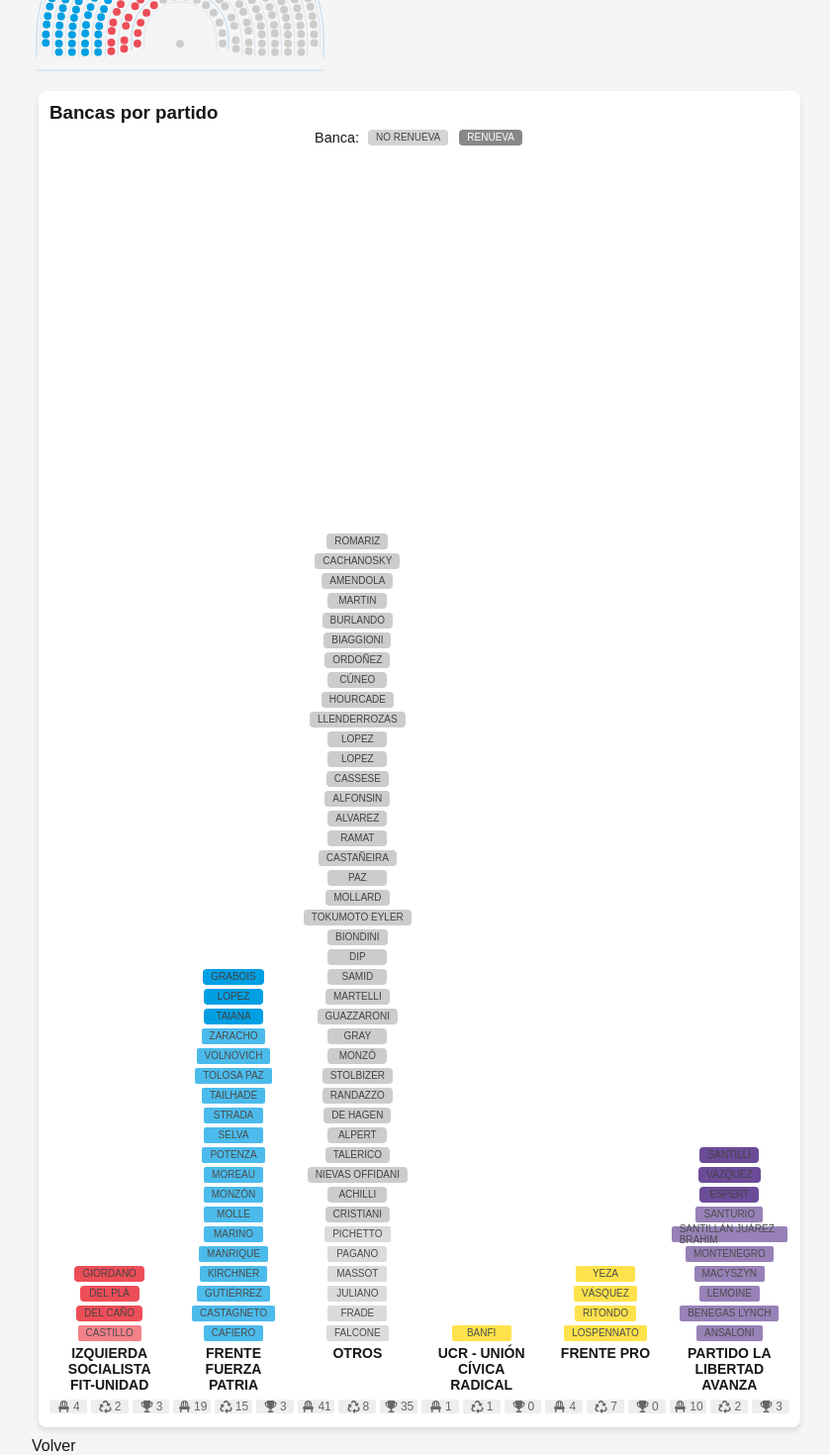
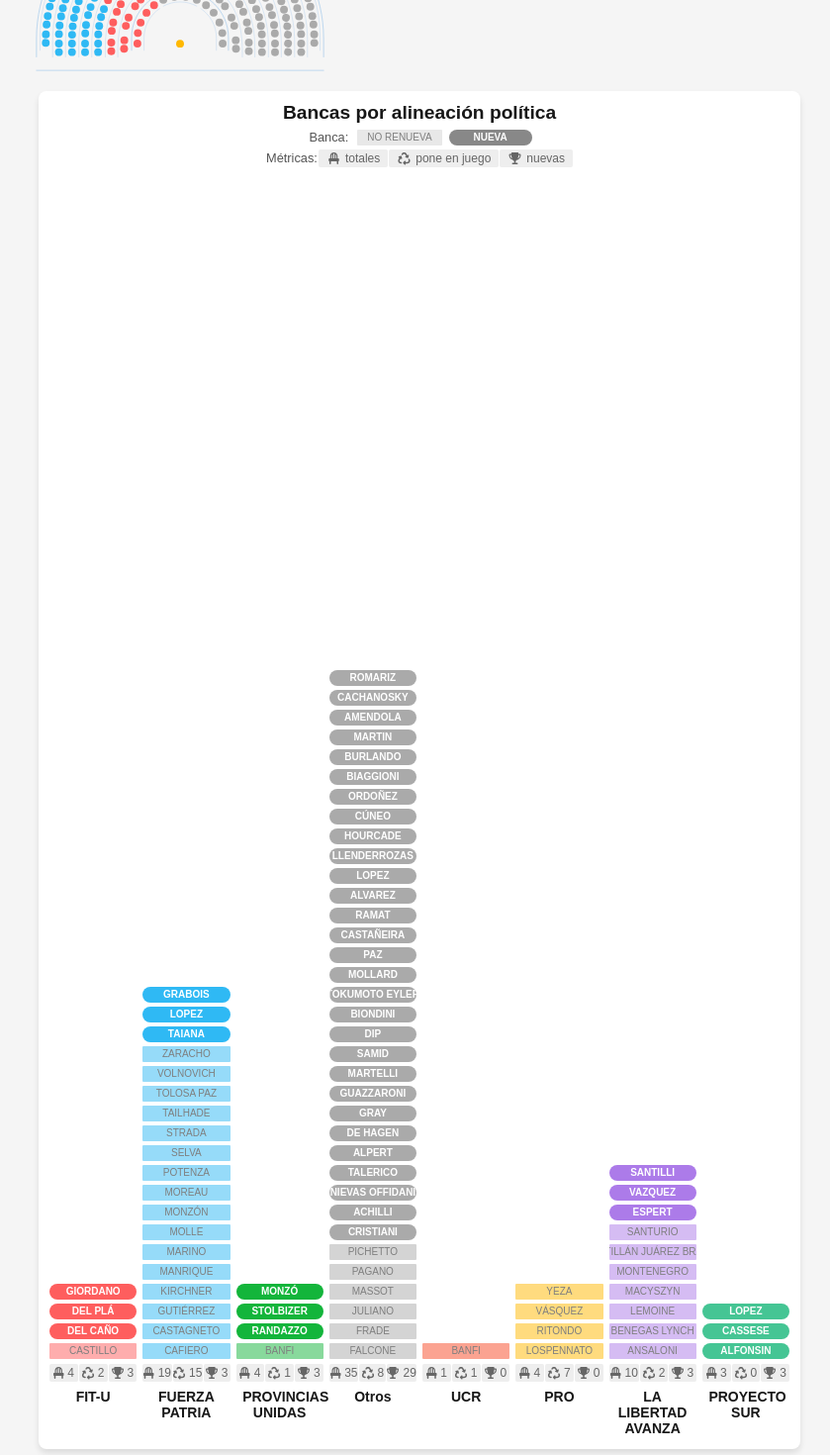
Before and after one commit to seppo0010/cuantasbancas2, a Next.js app: page /diputados/buenosaires in a window 1280 px wide. Shown: the part 200-1670 px from the top of the page at 99% size, without its empty margins (216-1055 px from the left). Built offline with nearby package versions, Linux system fonts and the light colour scheme.

Commit message:
ajustes de estilo y funcionamiento especialmenteanchos y mecanica estilos de bancas y referencias

```diff
--- a/package.json
+++ b/package.json
@@ -18,7 +18,7 @@
     "apexcharts": "^5.3.5",
     "next": "15.5.2",
     "react": "19.1.0",
-    "react-apexcharts": "^1.7.0",
+    "react-apexcharts": "^1.8.0",
     "react-dom": "19.1.0"
   },
   "devDependencies": {
--- a/src/app/provincia.module.css
+++ b/src/app/provincia.module.css
@@ -12,6 +12,11 @@
     margin: 10px 7px;
 }
 
+.principal h3{
+    text-align: center;
+    font-size: 1.2em;
+    margin-bottom: 6px;
+}
 .referenciaBancas {
     margin-top: 6px;
     display: flex;
@@ -19,39 +24,62 @@
     justify-content: center;
     gap: 7px;
     width: 100%;
+    flex-wrap: wrap;
 }
 
+.referenciaMetricas {
+    margin-top: 4px;
+    display: inline-flex;
+    align-items: center;
+    justify-content: center;
+    gap: 1px;
+    width: 100%;
+}
 
 .referenciaBancasLabel {
-    font-size: 0.9em;
+    font-size: 0.8em;
+    color:#555
 }
 
 .banca {
-    background: #d3d3d3;
-    color: #444;
+    /* Estilos base comunes para todas las bancas */
     font-size: 10px;
-    border-radius: 4px;
     padding: 0 8px;
     height: 16px;
     display: flex;
     align-items: center;
-    min-width: 60px;
+    width: 100%;
     justify-content: center;
     margin: 0 2px;
     text-transform: uppercase;
+    white-space: nowrap;
+    overflow: hidden;
+    text-overflow: ellipsis;
+    min-width: 0;
+    user-select: none;
+
 }
 
-.renueva {
+.banca.actual {
+    /* Bancas que no renuevan */
+    background: #d3d3d3;
+    color: #000;
+    font-weight: normal;
+    opacity: 0.5;
+    border-radius: 1px;
+}
+
+.banca.renueva {
+    /* Bancas que renuevan */
     background: #888;
     color: #fff;
+    font-weight: bold;
+    border-radius: 10px;
 }
 
-.actual {
-    color: #000;
-    opacity: 0.7;
-    border-radius: 2px;
+.referenciaBancas .banca{
+    min-width:80px;
 }
-
 .actualTop {
     margin-top: 2px;
 }
@@ -60,7 +88,6 @@
     color: white;
     text-shadow: 0px 0px 2px rgba(0, 0, 0, 0.7);
     border-radius: 6px;
-    font-weight: bold;
 }
 
 .bloque {
@@ -68,12 +95,13 @@
     flex-direction: column;
     align-items: center;
     flex: 1;
+    min-width: 0;
 }
 
 .containerViz {
     display: flex;
     align-items: flex-end;
-    gap: 4px;
+    gap: 6px;
     margin-top: 10px;
     justify-content: center;
     max-width: 100%;
@@ -100,6 +128,8 @@
     font-size: 12px;
     font-weight: normal;
     width: 85%;
+    user-select: none;
+
   }
 
   .title {
@@ -110,8 +140,8 @@
   .metricasFlex {
     display: flex;
     flex-direction: row;
-    gap: 4px;
-    border-radius: 2px;
+    gap: 1px;
+    border-radius: 1px;
     justify-content: space-between;
     align-items: center;
     margin: auto;
@@ -124,16 +154,17 @@
   }
 
   .metricaItem {
-    flex: 1 1 0;
-    display: flex;
+    flex: 0 1 auto;
+    display: inline-flex;
     background-color: #eee;
     color: #666;
-    padding: 2px;
+    padding: 2px 8px;
     align-items: center;
     justify-content: center;
     min-width: 0;
-    height: 14px;
     font-size: 12px;
     border-radius: 2px;
-    gap: 2px;
+    gap: 4px;
+    user-select: none;
+    white-space: nowrap;
   }
--- a/src/app/provincia.tsx
+++ b/src/app/provincia.tsx
@@ -12,34 +12,51 @@
         legisladores.filter((l) => l.FinalizaMandato === finalizaMandatoNuevo).length
     );
     return (
-        <div className={styles.modal}>
-            <h3>Bancas por partido</h3>
+        <div className={`${styles.modal} ${styles.principal}`}>
+            <h3>Bancas por alineación política</h3>
             <div className={styles.referenciaBancas}>
                 <span className={styles.referenciaBancasLabel}>Banca:</span>
                 <span>
-                    <span className={styles.banca}>no renueva</span>
+                    <span className={`${styles.banca} ${styles.actual}`}>no renueva</span>
                 </span>
                 <span>
-                    <span className={`${styles.renueva} ${styles.banca}`}>renueva</span>
+                    <span className={`${styles.banca} ${styles.renueva}`}>nueva</span>
+                </span>
+            </div>
+            <div className={styles.referenciaMetricas}>
+                <span className={styles.referenciaBancasLabel}>Métricas:</span>
+                <span className={styles.metricaItem}>
+                    <FontAwesomeIcon icon={faChair} /> totales
+                </span>
+                <span className={styles.metricaItem}>
+                    <FontAwesomeIcon icon={faRecycle} /> pone en juego
+                </span>
+                <span className={styles.metricaItem}>
+                    <FontAwesomeIcon icon={faTrophy} /> nuevas
                 </span>
             </div>
             <div className={styles.containerViz} style={{height: 74 + maxLegislador * 20}}>
-                {bloques.map((bloque) => (<div key={bloque.nombres[0]} className={styles.bloque}>
+                {bloques.filter(bloque => {
+                    const bancasARenovar = legisladores.filter(l => bloque.nombres.includes(l.Bloque) && l.FinalizaMandato === finalizaMandatoNuevo).length;
+                    const bancasNuevas = enJuego[bloque.nombres[0]];
+                    return bancasARenovar > 0 || bancasNuevas > 0;
+                }).map((bloque) => (<div key={bloque.nombres[0]} className={styles.bloque}>
                     <div className={styles.stack}>
                         {legisladores.filter((l) => bloque.nombres.includes(l.Bloque)
                         ).toSorted((l1, l2) => l1.FinalizaMandato === finalizaMandatoNuevo && l2.FinalizaMandato !== finalizaMandatoNuevo ? 1 : 0).map((l) => (
-                        <div key={`${l.Apellido} ${l.Nombres}`} className={`${styles.banca} ${l.FinalizaMandato !== finalizaMandatoNuevo ? styles.actual : ''} ${styles.actualTop}`} style={{ backgroundColor: bloque.color }} title={`${l.Apellido}, ${l.Nombres} - ${bloque.nombres[0]}`}>{l.Apellido}</div>
+                        <div key={`${l.Apellido} ${l.Nombres}`} className={`${styles.banca} ${l.FinalizaMandato !== finalizaMandatoNuevo ? styles.actual : styles.renueva} ${styles.actualTop}`} style={{ backgroundColor: bloque.color }} title={`${l.Apellido}, ${l.Nombres} - ${bloque.nombres[0]}`}>{l.Apellido}</div>
                         ))}
                     </div>
-                    <div className={styles.label}>
-                        <span className={styles.title}>{bloque.nombres[0]}</span>
 
-                    </div>
                     <div className={styles.metricasFlex}>
                             <span className={styles.metricaItem}><FontAwesomeIcon icon={faChair} /> {legisladores.filter((l) => bloque.nombres.includes(l.Bloque)).length}</span>
                             <span className={styles.metricaItem}><FontAwesomeIcon icon={faRecycle} /> {enJuego[bloque.nombres[0]]}</span>
                             <span className={styles.metricaItem}><FontAwesomeIcon icon={faTrophy} /> {legisladores.filter((l) => bloque.nombres.includes(l.Bloque) && l.FinalizaMandato === finalizaMandatoNuevo).length}</span>
                         </div>
+                        <div className={styles.label}>
+                        <span className={styles.title}>{bloque.corto}</span>
+
+                    </div>
                 </div>))}
             </div>
         </div>
```
Also changed, not shown: src/app/datos.json, 1 other file (tests, documents, lock files or other folders).
